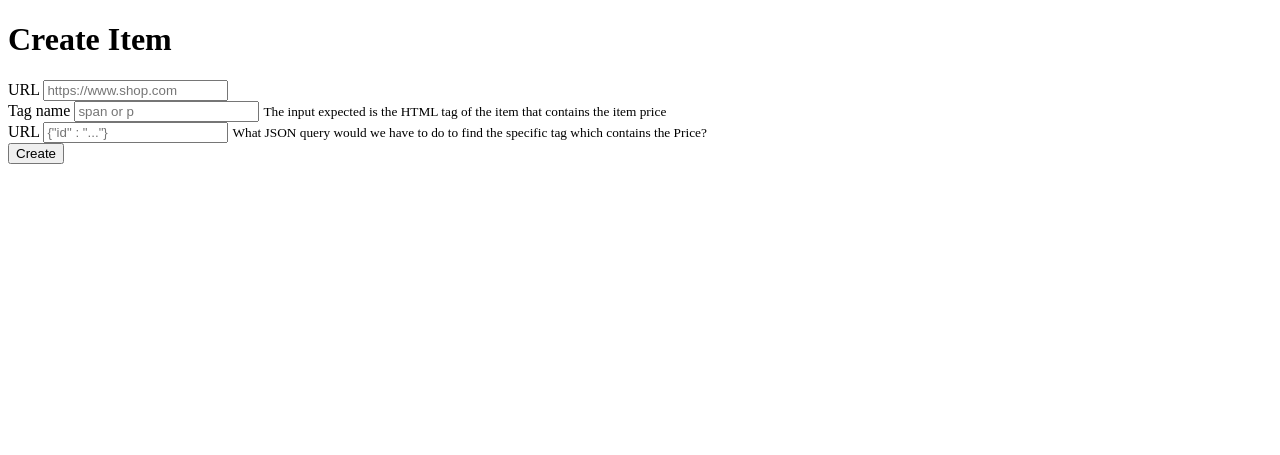
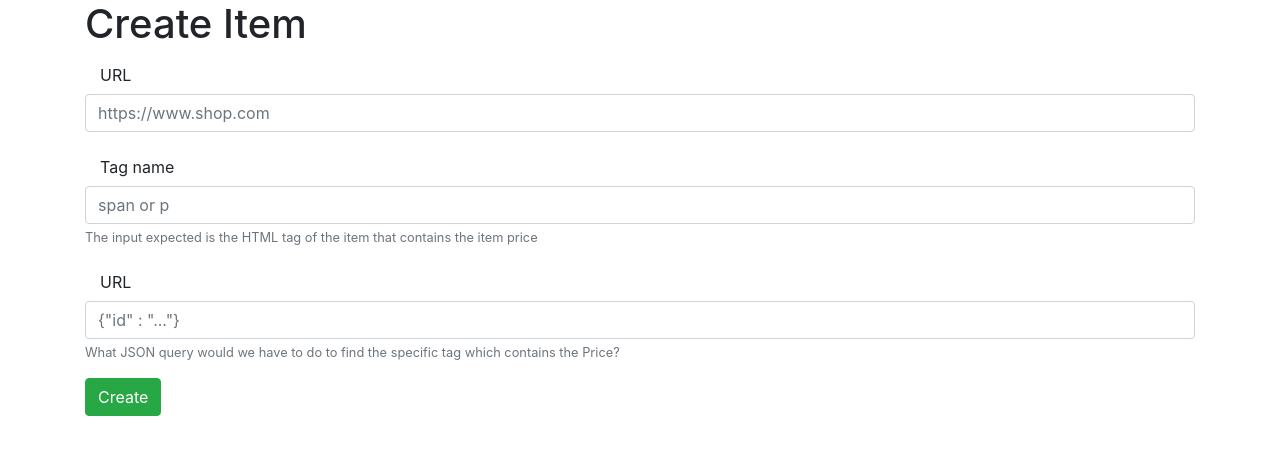
Before and after one commit to Arjun-B-J/Online_Price_Alert_app, a Flask app: page / in a window 1280 px wide. Shown: the top 455 px of the page. Run offline with Flask 2, Linux system fonts and the light colour scheme; some libraries are stand-ins or nearby versions.

Commit message:
update 2

```diff
--- a/templates/base.html
+++ b/templates/base.html
@@ -2,6 +2,7 @@
 <html lang="en">
 <head>
     <meta charset="UTF-8">
+    <link rel="stylesheet" href="https://stackpath.bootstrapcdn.com/bootstrap/4.4.1/css/bootstrap.min.css" integrity="sha384-Vkoo8x4CGsO3+Hhxv8T/Q5PaXtkKtu6ug5TOeNV6gBiFeWPGFN9MuhOf23Q9Ifjh" crossorigin="anonymous">
     <title>Online Price Alert</title>
 </head>
 <body>
--- a/templates/new_item.html
+++ b/templates/new_item.html
@@ -6,25 +6,25 @@
     </header>
     <section class="create-item-form">
         <form method="post" action="/">
-            <div>
-                <label for="url">URL</label>
-                <input type="text" id="url" name="url" placeholder="https://www.shop.com">
+            <div class="form-group">
+                <label for="url" class="col-sm-2 col-form-label">URL</label>
+                <input type="text" class="form-control" id="url" name="url" placeholder="https://www.shop.com">
             </div>
-            <div>
-                <label for="tag_name">Tag name</label>
-                <input type="text" id="tag_name" name="tag_name" placeholder="span or p" aria-describedby="tagNamehelp">
-                <small id="tagNamehelp">
+            <div class="form-group">
+                <label for="tag_name" class="col-sm-2 col-form-label">Tag name</label>
+                <input type="text" class="form-control" id="tag_name" name="tag_name" placeholder="span or p" aria-describedby="tagNamehelp">
+                <small id="tagNamehelp" class="form-text text-muted">
                     The input expected is the HTML tag of the item that contains the item price
                 </small>
             </div>
-            <div>
-                <label for="query">URL</label>
-                <input type="text" id="query" name="query" placeholder='{"id" : "..."}' aria-describedby="queryTagHelp">
-                <small id="queryTagHelp">
+            <div class="form-group">
+                <label for="query" class="col-sm-2 col-form-label">URL</label>
+                <input type="text" class="form-control" id="query" name="query" placeholder='{"id" : "..."}' aria-describedby="queryTagHelp">
+                <small id="queryTagHelp" class="form-text text-muted">
                     What JSON query would we have to do to find the specific tag which contains the Price?
                 </small>
             </div>
-            <button type="submit">Create</button>
+            <button type="submit" class="btn btn-success">Create</button>
         </form>
     </section>
 
```
